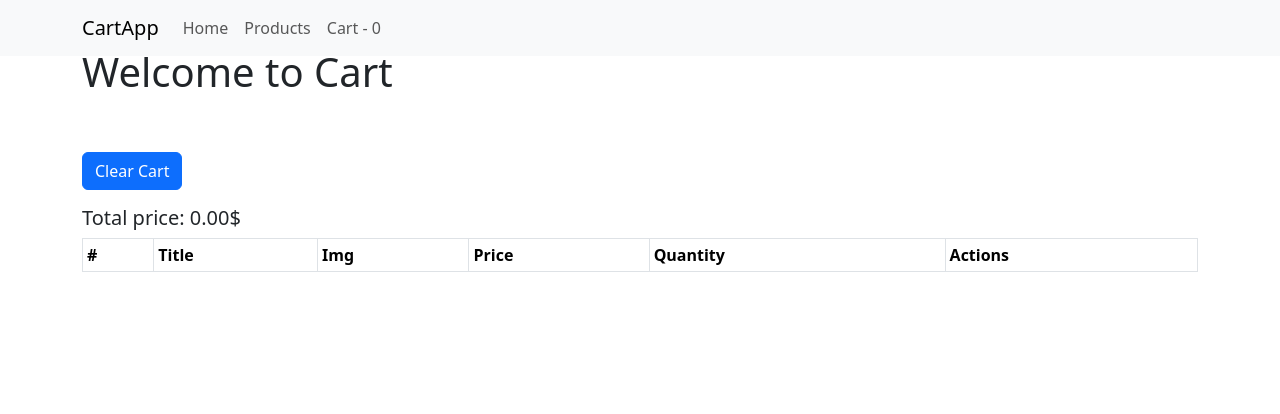
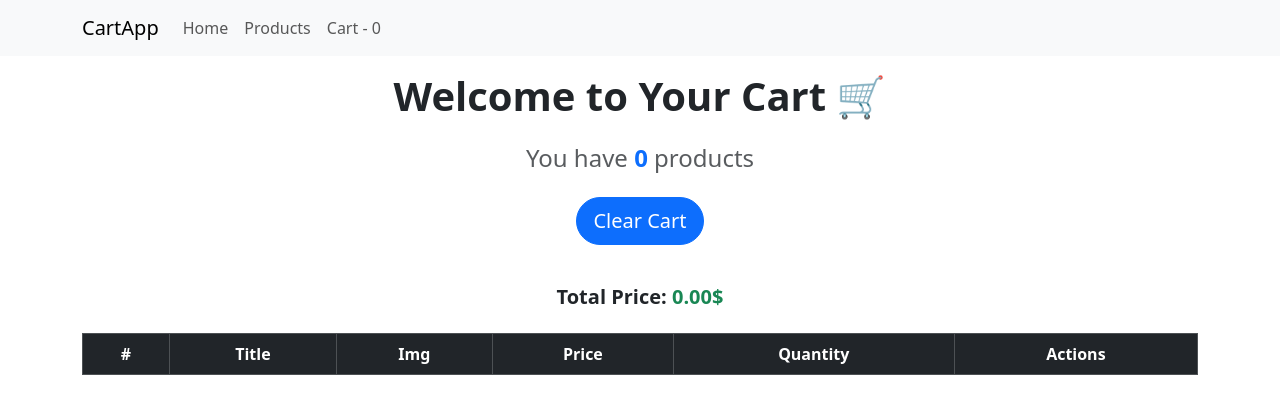
Before and after one commit to AhmedElsayed6179/Cart-App, a React (Create React App) app: page /cart in a window 1280 px wide. Shown: the top 414 px of the page. Built offline with nearby package versions, Linux system fonts and the light colour scheme.

Commit message:
update and fix bugs

```diff
--- /dev/null
+++ b/src/components/cart-alerts.js
@@ -0,0 +1,41 @@
+import Swal from 'sweetalert2'
+
+export const showDeleteAlert = (product) => {
+    Swal.fire({
+        title: "Removed from Cart 🗑️",
+        text: `${product.title} has been removed successfully!`,
+        icon: "success",
+        confirmButtonColor: "#3085d6",
+        confirmButtonText: "OK",
+        timer: 2000,
+        showConfirmButton: false,
+        toast: true,
+        position: "top-end",
+    });
+};
+
+export const showClearCartAlert = () => {
+    Swal.fire({
+        title: "Cart Cleared 🗑️",
+        text: "All products have been removed successfully!",
+        icon: "success",
+        timer: 2000,
+        showConfirmButton: false,
+        toast: true,
+        position: "top-end",
+    });
+};
+
+export const showAddToCartAlert = (product) => {
+    Swal.fire({
+        title: "Added to Cart 🛒",
+        text: `${product.title} has been added successfully!`,
+        icon: "success",
+        confirmButtonColor: "#3085d6",
+        confirmButtonText: "OK",
+        timer: 2000,
+        showConfirmButton: false,
+        toast: true,
+        position: "top-end",
+    });
+};
--- a/src/components/cart.js
+++ b/src/components/cart.js
@@ -2,6 +2,7 @@ import { Container, Button, Image } from "react-bootstrap";
 import Table from 'react-bootstrap/Table';
 import { useDispatch, useSelector } from "react-redux";
 import { clear, deleteFromCart } from "../rtk/slices/cart-slice";
+import { showClearCartAlert, showDeleteAlert } from "./cart-alerts";
 
 function Cart() {
     const cart = useSelector(state => state.cart);
@@ -11,13 +12,30 @@ function Cart() {
         return acc;
     }, 0)
 
+    const handledeleteFromCart = (product) => {
+        dispatch(deleteFromCart(product));
+        showDeleteAlert(product);
+    };
+
+    const handleClearCart = () => {
+        dispatch(clear());
+        showClearCartAlert();
+    };
+
     return (
-        <Container>
-            <h1 className="py-5">Welcome to Cart</h1>
-            <Button className="mb-3" variant="primary" onClick={() => dispatch(clear())}>Clear Cart</Button>
-            <h5>Total price: {totalPrice.toFixed(2)}$</h5>
-            <Table striped bordered hover size="sm">
-                <thead>
+        <Container className="py-5 text-center">
+            <h1 className="fw-bold mb-3 mt-3 py-2">Welcome to Your Cart 🛒</h1>
+            <h4 className="text-muted mb-4">
+                You have{" "}
+                <span className="text-primary fw-bold">{cart.length}</span>{" "}
+                product{cart.length !== 1 ? "s" : ""}
+            </h4>
+            <Button className="mb-3 rounded-pill" size="lg" variant="primary" onClick={handleClearCart}>Clear Cart</Button>
+            <h5 className="fw-bold mt-4 mb-4">
+                Total Price: <span className="text-success">{totalPrice.toFixed(2)}$</span>
+            </h5>
+            <Table responsive striped bordered hover className="align-middle text-center">
+                <thead className="table-dark">
                     <tr>
                         <th>#</th>
                         <th>Title</th>
@@ -31,12 +49,28 @@ function Cart() {
                     {cart.map((product) => (
                         <tr key={product.id}>
                             <td>{product.id}</td>
-                            <td>{product.title}</td>
-                            <td><Image src={product.image} alt={product.title} style={{ width: "100px", height: "100px" }} /></td>
+                            <td className="text-truncate" style={{ maxWidth: "150px" }}>
+                                {product.title}
+                            </td>
+                            <td>
+                                <Image
+                                    src={product.image}
+                                    alt={product.title}
+                                    style={{ width: "80px", height: "80px", objectFit: "contain" }}
+                                    rounded
+                                />
+                            </td>
                             <td>{product.price}$</td>
                             <td>{product.quantity}</td>
                             <td>
-                                <Button variant="danger" onClick={() => dispatch(deleteFromCart(product))}>Delete</Button>
+                                <Button
+                                    variant="danger"
+                                    size="sm"
+                                    className="rounded-pill"
+                                    onClick={() => handledeleteFromCart(product)}
+                                >
+                                    Delete
+                                </Button>
                             </td>
                         </tr>
                     ))}
--- a/src/components/products.js
+++ b/src/components/products.js
@@ -5,7 +5,7 @@ import Card from 'react-bootstrap/Card';
 import { useDispatch, useSelector } from 'react-redux';
 import { fetchProducts } from '../rtk/slices/products-slice';
 import { addToCart } from '../rtk/slices/cart-slice';
-import Swal from 'sweetalert2'
+import { showAddToCartAlert } from './cart-alerts';
 
 function Products() {
     const products = useSelector((state) => state.products);
@@ -24,17 +24,7 @@ function Products() {
 
     const handleAddToCart = (product) => {
         dispatch(addToCart(product));
-        Swal.fire({
-            title: "Added to Cart 🛒",
-            text: `${product.title} has been added successfully!`,
-            icon: "success",
-            confirmButtonColor: "#3085d6",
-            confirmButtonText: "OK",
-            timer: 2000,
-            showConfirmButton: false,
-            toast: true,
-            position: "top-end",
-        });
+        showAddToCartAlert(product);
     };
 
     return (
```
